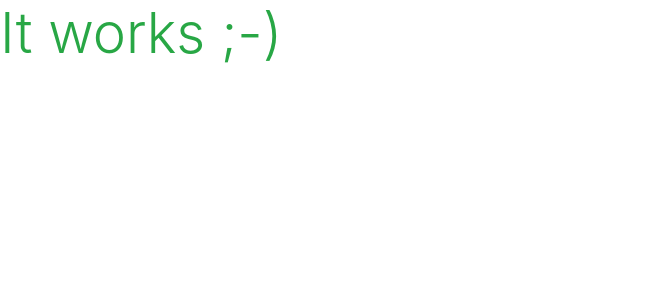
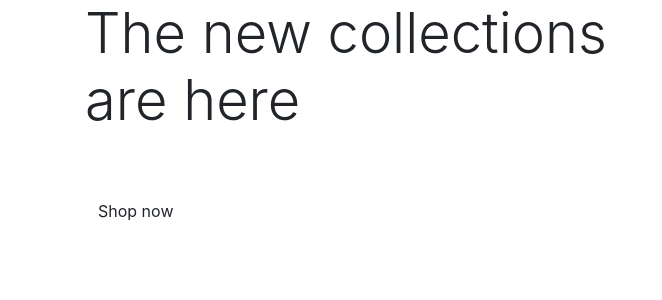
Before and after one commit to OlekSt/boutigue-dodo, a Django app: page / in a window 1280 px wide. Shown: the top 300 px of the page, without its empty margins (0-662 px from the left). Run offline with Django 3.2, Linux system fonts and the light colour scheme.

Commit message:
Added home page content

```diff
--- a/home/templates/home/index.html
+++ b/home/templates/home/index.html
@@ -1,6 +1,25 @@
 {% extends 'base.html' %}
 {% load static %}
 
+{% block page_header %}
+    <div class="container header-container">
+        <div class="row">
+            <div class="col"></div>
+        </div>
+    </div>
+{% endblock %}
+
 {% block content %}
-    <h1 class="display-4 text-success">It works ;-)</h1>
+    <div class="container h-100">
+        <div class="row h-100">
+            <div class="col-7 col-md-6 my-auto">
+                <h1 class="display-4 logo-font text-black">The new collections are here</h1>
+                <div class="my-5">
+                    <h4>
+                        <a href="" class="shop-now-button btn btn-large rounded-0 text-uppercarse py-3">Shop now</a>
+                    </h4>
+                </div>
+            </div>
+        </div>
+    </div>
 {% endblock %}
```
